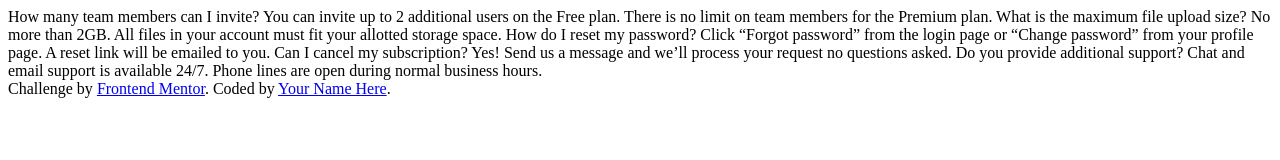
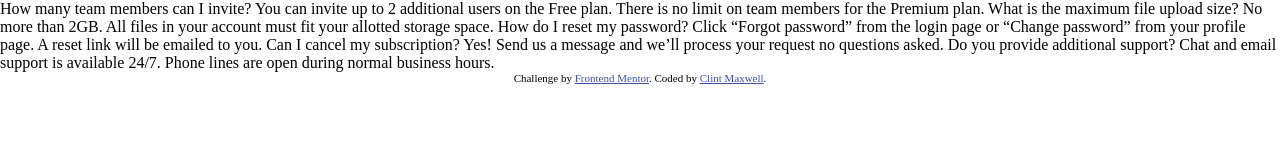
Before and after one commit to AntonioHouTX/faq-accordion-card-main, a plain HTML site: page index.html in a window 1280 px wide. Drawn offline with Linux system fonts and the light colour scheme.

Commit message:
embedded fonts in HTML

```diff
--- a/index.html
+++ b/index.html
@@ -5,7 +5,10 @@
   <meta name="viewport" content="width=device-width, initial-scale=1.0"> <!-- displays site properly based on user's device -->
 
   <link rel="icon" type="image/png" sizes="32x32" href="./images/favicon-32x32.png">
-
+  <link rel="preconnect" href="https://fonts.googleapis.com">
+  <link rel="preconnect" href="https://fonts.gstatic.com" crossorigin>
+  <link href="https://fonts.googleapis.com/css2?family=Kumbh+Sans:wght@400;700&display=swap" rel="stylesheet">
+  <link rel="stylesheet" href="styles.css">
   <title>Frontend Mentor | FAQ Accordion Card</title>
 </head>
 <body>
@@ -28,7 +31,7 @@
 
   <div class="attribution">
     Challenge by <a href="https://www.frontendmentor.io?ref=challenge" target="_blank">Frontend Mentor</a>.
-    Coded by <a href="#">Your Name Here</a>.
+    Coded by <a href="mailto:clint_maxwell@yahoo.com">Clint Maxwell</a>.
   </div>
 </body>
 </html>
--- a/styles.css
+++ b/styles.css
@@ -1,4 +1,14 @@
+* {
+  margin: 0;
+  padding: 0;
+  box-sizing: border-box;
+}
 
 
-.attribution { font-size: 11px; text-align: center; }
-.attribution a { color: hsl(228, 45%, 44%); }
+.attribution {
+  font-size: 11px; text-align: center;
+}
+
+.attribution a {
+  color: hsl(228, 45%, 44%);
+}
```
